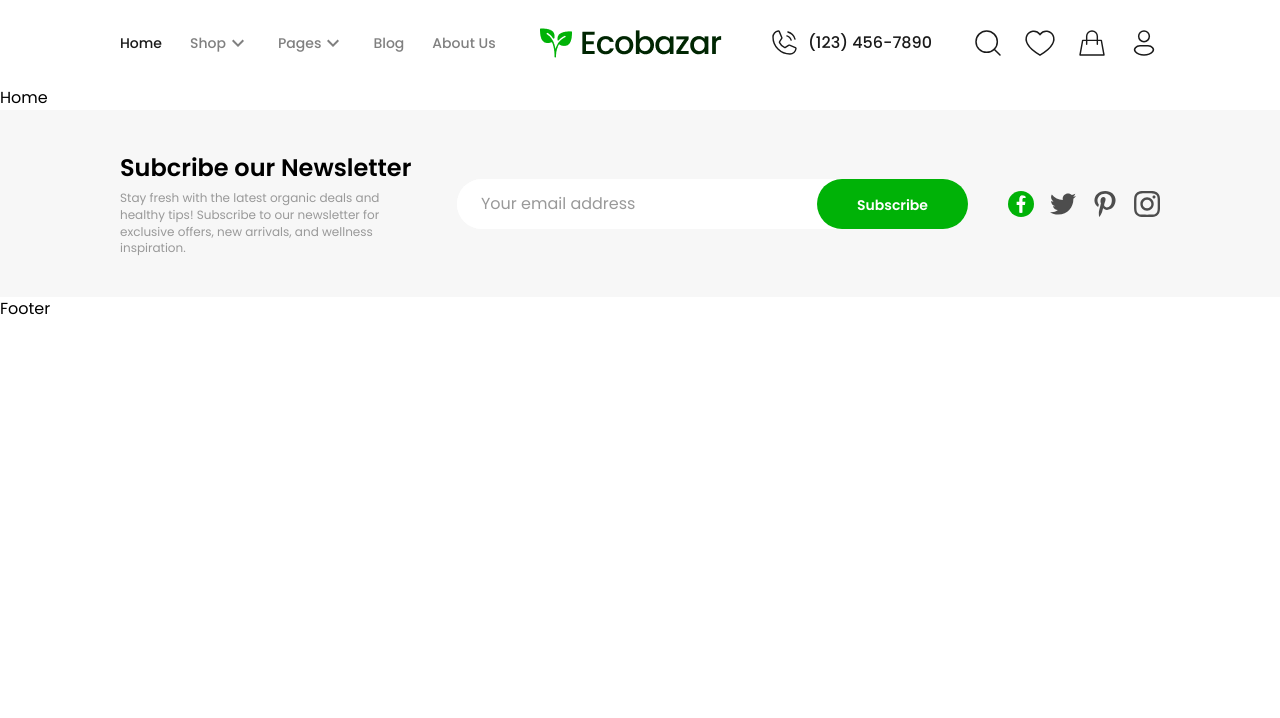
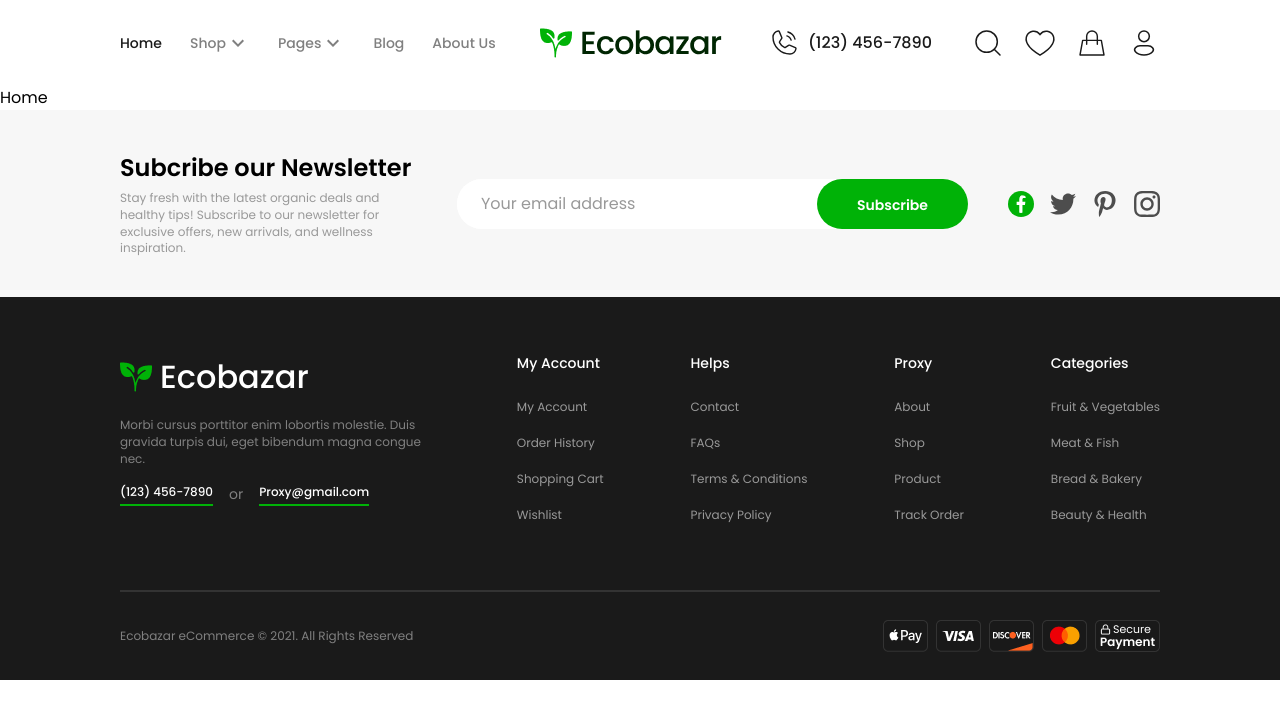
Before and after one commit to abdelrahman-mohammed1/organic-food, a React (Vite) app: page / in a window 1280 px wide. Shown: the top 718 px of the page. Built offline with nearby package versions, Linux system fonts and the light colour scheme.

Commit message:
Add link to footer and finish footer

```diff
--- a/src/components/Footer.tsx
+++ b/src/components/Footer.tsx
@@ -1,10 +1,111 @@
+import { Link, NavLink } from 'react-router-dom';
 import NewsletterSubscribe from './NewsletterSubscribe';
+import Logo from '../assets/LogoPlant.png';
+import Payments from '../assets/Payments.png';
 
 export default function Footer() {
+  const navItems = [
+    {
+      section: 'My Account',
+      links: [
+        { text: 'My Account', to: '/account' },
+        { text: 'Order History', to: '/order-history' },
+        { text: 'Shopping Cart', to: '/cart' },
+        { text: 'Wishlist', to: '/wishlist' },
+      ],
+    },
+    {
+      section: 'Helps',
+      links: [
+        { text: 'Contact', to: '/contact' },
+        { text: 'FAQs', to: '/faqs' },
+        { text: 'Terms & Conditions', to: '/terms' },
+        { text: 'Privacy Policy', to: '/privacy-policy' },
+      ],
+    },
+    {
+      section: 'Proxy',
+      links: [
+        { text: 'About', to: '/about' },
+        { text: 'Shop', to: '/shop' },
+        { text: 'Product', to: '/product' },
+        { text: 'Track Order', to: '/track-order' },
+      ],
+    },
+    {
+      section: 'Categories',
+      links: [
+        { text: 'Fruit & Vegetables', to: '/shop' },
+        { text: 'Meat & Fish', to: '/shop' },
+        { text: 'Bread & Bakery', to: '/shop' },
+        { text: 'Beauty & Health', to: '/shop' },
+      ],
+    },
+  ];
   return (
     <>
       <NewsletterSubscribe />
-      <footer>Footer</footer>
+      <footer className="mainPadding bg-gray-900 sm:pt-14 pt-7 space-y-16">
+        <section className="flex flex-wrap gap-x-5 gap-y-10 justify-between">
+          <div className="max-w-[310px] space-y-4">
+            <div className="flex items-center gap-2">
+              <img
+                src={Logo}
+                alt="Ecobazar Logo"
+                loading="lazy"
+                className="h-full"
+              />
+              <h2 className="text-white font-medium text-[32px]">Ecobazar</h2>
+            </div>
+            <p className="text-gray-500 text-body-small font-400">
+              Morbi cursus porttitor enim lobortis molestie. Duis gravida turpis
+              dui, eget bibendum magna congue nec.
+            </p>
+            <div className="flex gap-4">
+              <p className="text-body-small font-500 text-white border-b-primary border-b-2 pb-1">
+                (123) 456-7890
+              </p>
+              <span className="text-body-medium font-400 text-gray-500  ">
+                or
+              </span>
+              <p className="text-body-small font-500 text-white border-b-primary border-b-2 pb-1">
+                Proxy@gmail.com
+              </p>
+            </div>
+          </div>
+
+          {navItems.map(({ section, links }) => (
+            <div key={section}>
+              <h2 className="text-body-medium font-500 text-white pb-5">
+                {section}
+              </h2>
+              <ul className="space-y-3">
+                {links.map((link) => (
+                  <li key={link.to}>
+                    <NavLink
+                      to={link.to}
+                      className={({ isActive }) =>
+                        isActive
+                          ? 'text-body-small font-400 text-white'
+                          : 'text-body-small font-400 text-gray-400 hover:text-white'
+                      }
+                    >
+                      {link.text}
+                    </NavLink>
+                  </li>
+                ))}
+              </ul>
+            </div>
+          ))}
+        </section>
+
+        <section className="py-7 border-t-gray-800 border-t-2 flex flex-wrap gap-y-5 sm2:justify-between justify-center items-center">
+          <p className="text-body-small font-400 text-gray-500">
+            Ecobazar eCommerce © 2021. All Rights Reserved
+          </p>
+          <img src={Payments} alt="Payments Examples" />
+        </section>
+      </footer>
     </>
   );
 }
--- a/src/components/Navbar.tsx
+++ b/src/components/Navbar.tsx
@@ -33,7 +33,9 @@ export default function Navbar() {
         </li>
       </ul>
       <div>
-        <img loading='lazy' src={Logo} alt="Ecobazar Logo" />
+        <Link to='/'>
+          <img loading="lazy" src={Logo} alt="Ecobazar Logo" />
+        </Link>
       </div>
       <ul className="flex items-center text-gray-900 gap-5">
         <li className="flex items-center pr-5 gap-2">
--- a/src/components/NewsletterSubscribe.tsx
+++ b/src/components/NewsletterSubscribe.tsx
@@ -6,7 +6,7 @@ import Twitter from '../assets/icons/Twitter.svg';
 import Patreon from '../assets/icons/Patreon.svg';
 
 export default function NewsletterSubscribe() {
-  const handleSubscribe = (e) => {
+  const handleSubscribe = (e: React.FormEvent<HTMLFormElement>) => {
     e.preventDefault();
   };
   return (
```
Also changed, not shown: src/assets/LogoPlant.png (added), src/assets/Payments.png (added).
